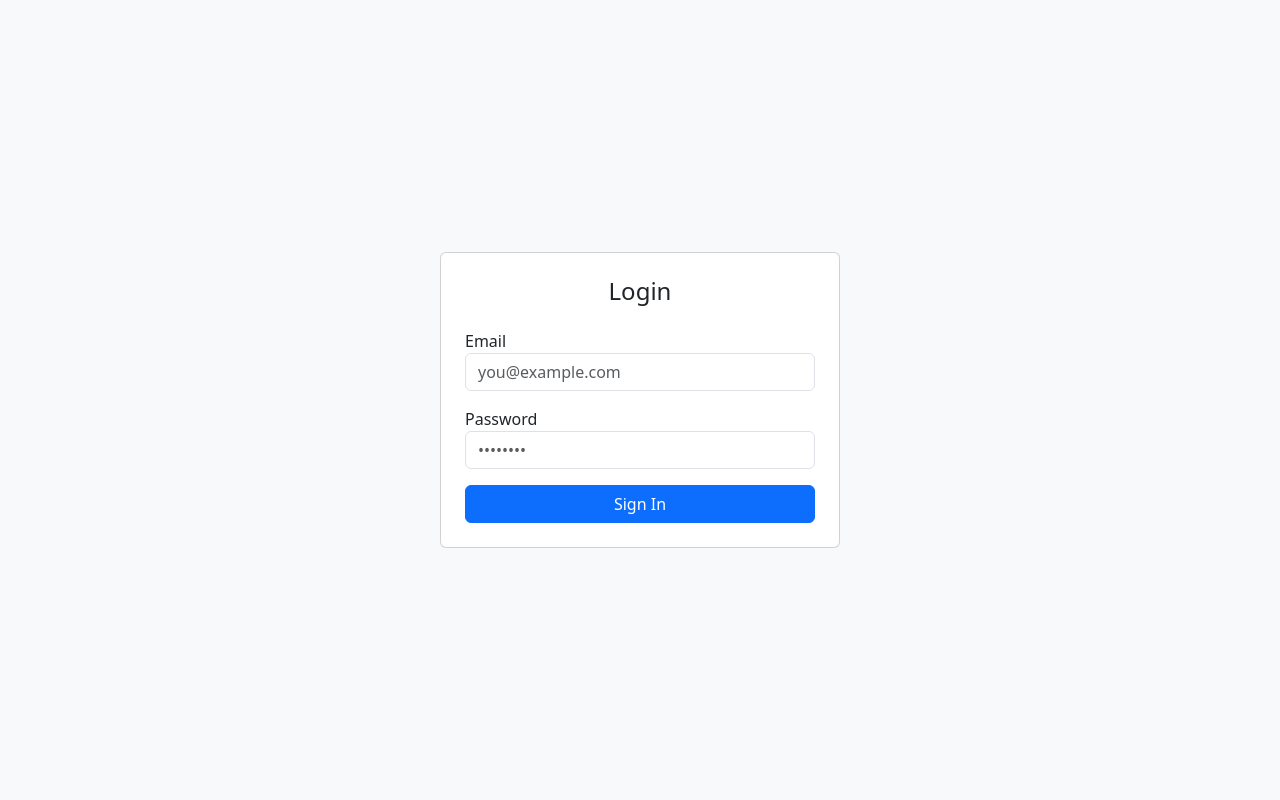
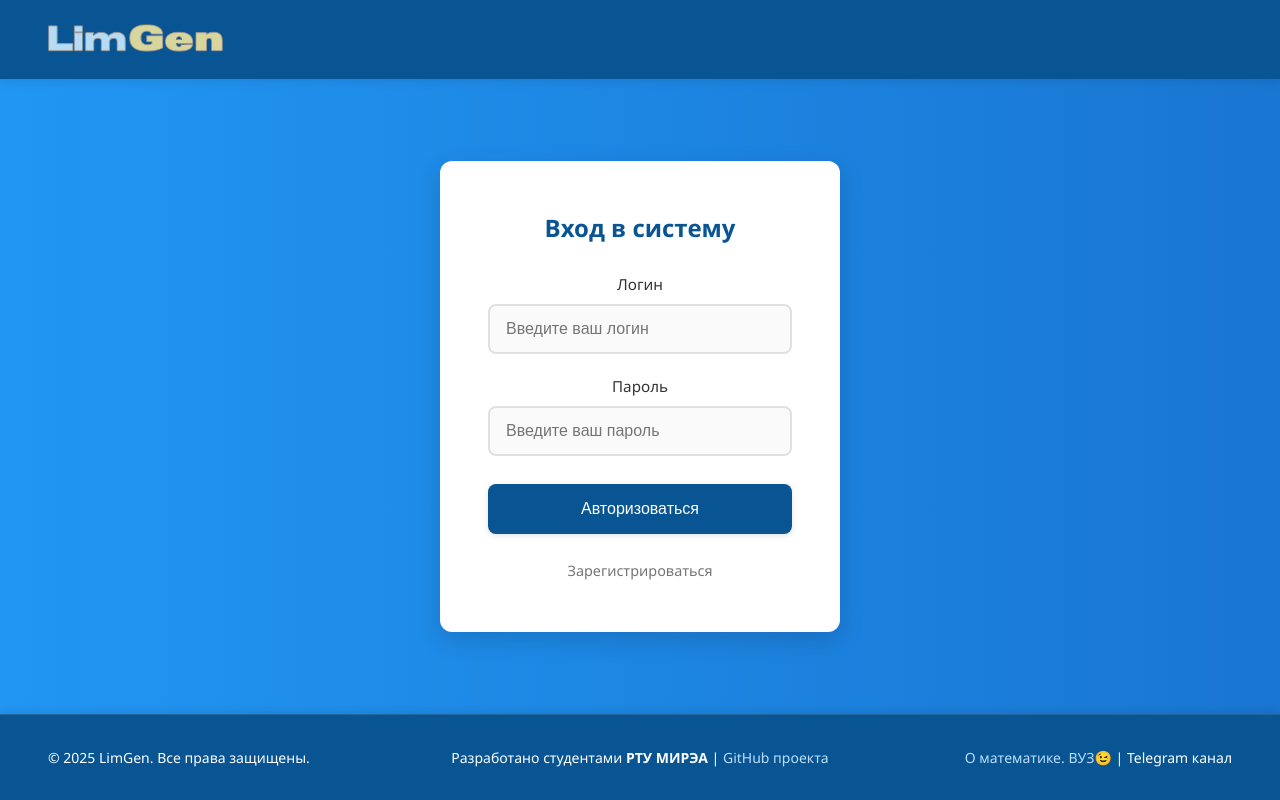
Before and after one commit to Dark1367/Nado5, a FastAPI app: template templates/login.html in a window 1280 px wide. Run offline with FastAPI, Linux system fonts and the light colour scheme; the template is opened without the code that fills it, so the values that code supplies are empty.

Commit message:
Avocado frontend added

```diff
--- a/src/main.py
+++ b/src/main.py
@@ -63,13 +63,13 @@ def login_page(request: Request):
 
 
 @app.post("/login")
-def login(request: Request, session: SessionDep, email: str = Form(...), password: str = Form(...)):
-    current_user = uu.get_by_email(email, session)
+def login(request: Request, session: SessionDep, login: str = Form(...), password: str = Form(...)):
+    current_user = uu.get_by_email(login, session)
     if current_user is None:
-        return RedirectResponse(url="/login", status_code=404)
-    # if current_user.password_hash != uu.make_hash(PrivateUser(email=email, password=password)):
-    #     return RedirectResponse(url="/login", status_code=401)
-    token = create_access_token(data={"sub": email})
+        return templates.TemplateResponse("Login.html", {"request": request, "error": "Неправильно введён логин"})
+    if current_user.password_hash != uu.make_hash(PrivateUser(email=login, password=password)):
+        return templates.TemplateResponse("Login.html", {"request": request, "error": "Неправильно введён пароль"})
+    token = create_access_token(data={"sub": login})
     response = RedirectResponse(url="/", status_code=302)
     response.set_cookie("access_token", token, httponly=True)
     return response
--- a/static/styles.css
+++ b/static/styles.css
@@ -99,7 +99,6 @@ body {
   margin-bottom: 2rem;
   padding: clamp(1rem, 3vw, 2rem);
   overflow: auto;
-  /* Добавляем прокрутку если нужно */
   text-align: center;
   position: relative;
 }
@@ -111,10 +110,8 @@ body {
   margin: 0 0 1rem 0;
   line-height: 1.4;
   max-width: 85%;
-  /* Ограничиваем ширину текста */
   word-wrap: break-word;
   hyphens: auto;
-  /* Автоматические переносы */
   overflow-wrap: break-word;
 }
 
@@ -191,6 +188,113 @@ body {
   text-decoration: underline;
 }
 
+/* ===== AUTH STYLES ===== */
+.auth-container {
+  background-color: white;
+  border-radius: 12px;
+  padding: 2.5rem;
+  width: min(90vw, 400px);
+  max-width: 400px;
+  box-shadow: 0 8px 25px rgba(0, 0, 0, 0.15);
+  margin: 2rem auto;
+}
+
+.auth-title {
+  color: #095594;
+  font-size: 1.5rem;
+  font-weight: 600;
+  margin-bottom: 1.5rem;
+  text-align: center;
+}
+
+.auth-form {
+  display: flex;
+  flex-direction: column;
+  gap: 1.25rem;
+}
+
+.form-group {
+  display: flex;
+  flex-direction: column;
+  gap: 0.5rem;
+}
+
+.form-label {
+  color: #333;
+  font-weight: 500;
+  font-size: 0.95rem;
+}
+
+.form-input {
+  padding: 0.875rem 1rem;
+  border: 2px solid #e0e0e0;
+  border-radius: 8px;
+  font-size: 1rem;
+  transition: all 0.3s ease;
+  background-color: #fafafa;
+}
+
+.form-input:focus {
+  outline: none;
+  border-color: #2196F3;
+  background-color: white;
+  box-shadow: 0 0 0 3px rgba(33, 150, 243, 0.1);
+}
+
+.auth-btn {
+  background-color: #095594;
+  border: none;
+  color: #ffffff;
+  padding: 1rem 2rem;
+  font-size: 1rem;
+  font-weight: 500;
+  border-radius: 8px;
+  cursor: pointer;
+  transition: all 0.3s ease;
+  box-shadow: 0 2px 6px rgba(0, 0, 0, 0.1);
+  margin-top: 0.5rem;
+}
+
+.auth-btn:hover {
+  background: linear-gradient(to right, #e3f2fd, #bbdefb);
+  color: #2196F3;
+  transform: translateY(-3px);
+  box-shadow: 0 6px 12px rgba(33, 150, 243, 0.3);
+}
+
+.auth-links {
+  text-align: center;
+  margin-top: 1.5rem;
+}
+
+.register-link {
+  color: #757575;
+  text-decoration: none;
+  font-size: 0.9rem;
+  transition: color 0.3s ease;
+}
+
+.register-link:hover {
+  color: #095594;
+  text-decoration: underline;
+}
+
+.error-message {
+  background-color: #ffebee;
+  color: #c62828;
+  padding: 0.75rem 1rem;
+  border-radius: 6px;
+  margin-top: 1rem;
+  text-align: center;
+  font-size: 0.9rem;
+  border-left: 4px solid #c62828;
+  display: none;
+}
+
+.error-message.show {
+  display: block;
+}
+
 /* ===== MEDIA QUERIES ===== */
 
 /* Tablet (768px и выше) */
@@ -234,6 +338,10 @@ body {
 
   .footer p:last-child {
     text-align: right;
+  }
+
+  .auth-container {
+    padding: 3rem;
   }
 }
 
@@ -303,7 +411,7 @@ body {
     font-size: 0.95rem;
   }
 
-  .button-group {
+  .buttongen {
     flex-direction: column;
     align-items: center;
     width: 100%;
@@ -316,6 +424,15 @@ body {
 
   .footer {
     padding: 1.25rem 1rem;
+  }
+
+  .auth-container {
+    padding: 2rem 1.5rem;
+    margin: 1rem auto;
+  }
+
+  .auth-title {
+    font-size: 1.3rem;
   }
 }
 
@@ -355,4 +472,8 @@ body {
     font-size: 0.9rem;
     margin-bottom: 1.5rem;
   }
+
+  .auth-container {
+    padding: 1.5rem 1rem;
+  }
 }
--- a/templates/login.html
+++ b/templates/login.html
@@ -1,18 +1,56 @@
-{% extends "base.html" %}
+<!DOCTYPE html>
+<html lang="ru">
 
-{% block content %}
-<div class="card p-4 w-100" style="max-width: 400px;">
-    <h1 class="h4 text-center mb-4">Login</h1>
-    <form method="post">
-        <div class="mb-3">
-            <label>Email</label>
-            <input type="email" name="email" class="form-control" placeholder="you@example.com">
+<head>
+  <meta charset="UTF-8">
+  <meta name="viewport" content="width=device-width, initial-scale=1.0">
+  <link rel="stylesheet" href="../static/styles.css">
+  <title>LimGen | Авторизация</title>
+</head>
+
+<body>
+  <header class="header">
+    <button class="logo" onclick="window.location.href='../MainPage/index.html'" aria-label="На главную">
+      <img src="../static/logo.png" alt="Логотип">
+    </button>
+  </header>
+
+  <main class="main">
+    <div class="auth-container">
+      <h2 class="auth-title">Вход в систему</h2>
+
+      <form class="auth-form" id="loginForm" method="post">
+        <div class="form-group">
+          <label for="login" class="form-label">Логин</label>
+          <input name = "login" type="text" id="login" class="form-input" placeholder="Введите ваш логин" required>
         </div>
-        <div class="mb-3">
-            <label>Password</label>
-            <input type="password" name="password" class="form-control" placeholder="••••••••">
+
+        <div class="form-group">
+          <label for="password" class="form-label">Пароль</label>
+          <input name = "password" type="password" id="password" class="form-input" placeholder="Введите ваш пароль" required>
         </div>
-        <button type="submit" class="btn btn-primary w-100">Sign In</button>
-    </form>
-</div>
-{% endblock %}
+
+        <button type="submit" class="auth-btn">Авторизоваться</button>
+
+          {% if error %}
+          <div class="error-message" style="display: block;">
+              {{ error }}
+          </div>
+          {% endif %}
+
+      </form>
+
+      <div class="auth-links">
+        <a href="../RegPage/index.html" class="register-link">Зарегистрироваться</a>
+      </div>
+    </div>
+  </main>
+
+  <footer class="footer">
+    <p>© 2025 LimGen. Все права защищены.</p>
+    <p>Разработано студентами <strong>РТУ МИРЭА</strong> | <a href="#">GitHub проекта</a></p>
+    <p><a href="https://t.me/AboutMathematics">О математике. ВУЗ😉</a> | Telegram канал</p>
+  </footer>
+</body>
+
+</html>
```
Also changed, not shown: templates/main.html (+4 -4 lines), templates/register.html (added, +104 -0 lines).
